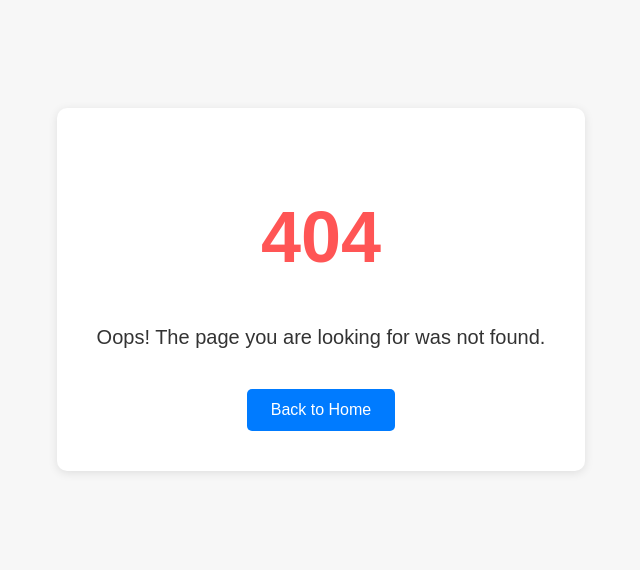
After one commit to Kasayka1999/MoviWebApp, a Flask app: template templates/404.html in a window 1280 px wide. The commit adds this page. Shown: the top 570 px of the page, without its empty margins (319-959 px from the left). Run offline with Flask 3, Linux system fonts and the light colour scheme; the template is opened without the code that fills it, so the values that code supplies are empty.

Commit message:
error handling if lose db connection, or cannot find a db table etc

```diff
--- a/app.py
+++ b/app.py
@@ -1,5 +1,6 @@
 from flask import Flask, request, render_template, redirect, url_for
 from data_manager import DataManager
+from sqlalchemy.exc import OperationalError
 from models import db, Movie, User
 import os
 
@@ -16,21 +17,34 @@ data_manager = DataManager() # Create an object from DataManager class
 
 @app.route('/')
 def home():
-    users = data_manager.get_users()
-    return render_template('index.html', users=users)
+    try:
+        users = data_manager.get_users()
+        return render_template('index.html', users=users)
+    except (IOError,OperationalError) as e:
+        print("An IOError occurred: ", str(e))
+        error = "Sorry, we cannot load the user list right now."
+        return render_template('index.html', users=[], error=error)
 
 
 @app.route('/users', methods=['POST'])
 def create_user():
-    username = request.form.get('name')
-    data_manager.create_user(username)
-    return redirect(url_for('home'))
+    try:
+        username = request.form.get('name')
+        data_manager.create_user(username)
+        return redirect(url_for('home'))
+    except (IOError, OperationalError) as e:
+        print("An IOError occurred: ", str(e))
+        error = "Sorry, we cannot load the user list right now."
+        return render_template('index.html', users=[], error=error)
 
 @app.route('/users/<int:user_id>/movies', methods=['GET', 'POST'])
 def user_movies(user_id):
     if request.method == 'GET':
-        movies = data_manager.get_movies(user_id)
-        return render_template('movies.html', movies=movies, user_id=user_id)
+        try:
+            movies = data_manager.get_movies(user_id)
+            return render_template('movies.html', movies=movies, user_id=user_id)
+        except IOError as e:
+            print("An IOError occurred: ", str(e))
 
     else:
         movie_title = request.form.get('title')
@@ -44,15 +58,29 @@ def user_movies(user_id):
 
 @app.route('/users/<int:user_id>/movies/<int:movie_id>/update', methods=['POST'])
 def update_movie(user_id, movie_id):
-    new_movie_name = request.form.get('new_title')
-    data_manager.update_movie(movie_id, new_movie_name)
-    return redirect(url_for('user_movies', user_id=user_id))
+    try:
+        new_movie_name = request.form.get('new_title')
+        data_manager.update_movie(movie_id, new_movie_name)
+        return redirect(url_for('user_movies', user_id=user_id))
+    except IOError as e:
+        print("An IOError occurred: ", str(e))
 
 @app.route('/users/<int:user_id>/movies/<int:movie_id>/delete', methods=['POST'])
 def delete_user_movie(user_id, movie_id):
-    data_manager.delete_movie(movie_id)
-    return redirect(url_for('user_movies', user_id=user_id))
+    try:
+        data_manager.delete_movie(movie_id)
+        return redirect(url_for('user_movies', user_id=user_id))
+    except IOError as e:
+        print("An IOError occurred: ", str(e))
 
+
+@app.errorhandler(404)
+def page_not_found(e):
+    return render_template('404.html'), 404
+
+@app.errorhandler(500)
+def page_not_found(e):
+    return render_template('404.html'), 404
 
 if __name__ == '__main__':
   """
--- /dev/null
+++ b/templates/404.html
@@ -0,0 +1,51 @@
+<!DOCTYPE html>
+<html lang="en">
+<head>
+    <meta charset="UTF-8">
+    <title>Page Not Found</title>
+    <style>
+        body {
+            background-color: #f7f7f7;
+            font-family: Arial, sans-serif;
+            text-align: center;
+            padding: 100px;
+        }
+        .container {
+            display: inline-block;
+            background: white;
+            padding: 40px;
+            border-radius: 10px;
+            box-shadow: 0px 2px 10px rgba(0, 0, 0, 0.1);
+        }
+        h1 {
+            font-size: 72px;
+            color: #ff5555;
+        }
+        p {
+            font-size: 20px;
+            color: #333;
+        }
+        a.button {
+            display: inline-block;
+            margin-top: 20px;
+            padding: 12px 24px;
+            background-color: #007BFF;
+            color: white;
+            text-decoration: none;
+            border-radius: 5px;
+            font-size: 16px;
+            transition: background-color 0.3s ease;
+        }
+        a.button:hover {
+            background-color: #0056b3;
+        }
+    </style>
+</head>
+<body>
+    <div class="container">
+        <h1>404</h1>
+        <p>Oops! The page you are looking for was not found.</p>
+        <a href="{{ url_for('home') }}" class="button">Back to Home</a>
+    </div>
+</body>
+</html>
--- a/templates/index.html
+++ b/templates/index.html
@@ -1,5 +1,8 @@
 {% extends "base.html" %}
 {% block content %}
+{% if error %}
+  <p style="color:red;">{{ error }}</p>
+{% endif %}
 <h1>Users</h1>
 <ul class="user-list">
     {% for user in users %}
```
Also changed, not shown: data/moviwebapp.db, data/moviwebapp2.db (added).
